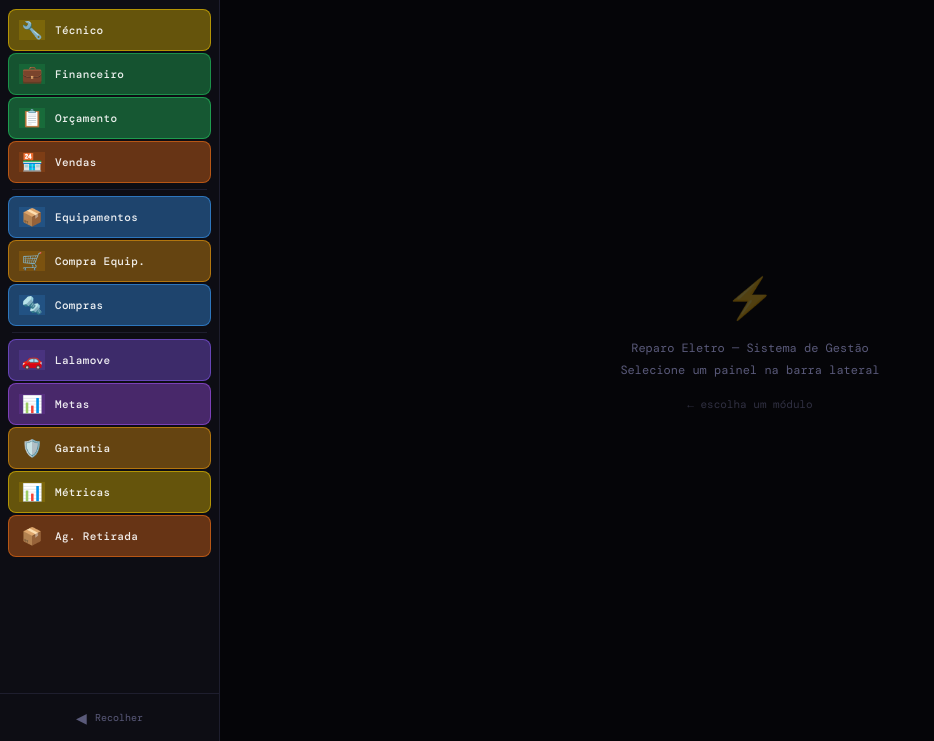
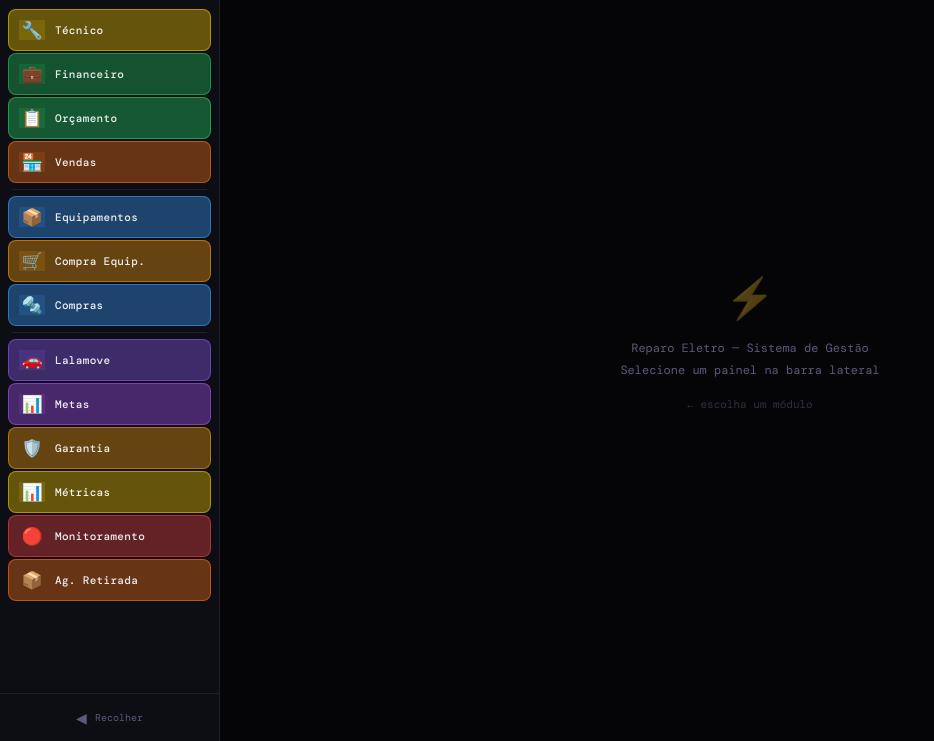
Before and after one commit to reparoeletrobh/techflow, a website: page adm.html in a window 1280 px wide. Shown: the part 59-800 px from the top of the page, without its empty margins (0-934 px from the left). Drawn offline with nearby package versions, Linux system fonts and the light colour scheme.

Commit message:
Update adm.html

```diff
--- a/adm.html
+++ b/adm.html
@@ -430,6 +430,12 @@ html, body { height: 100vh; overflow: hidden; background: var(--bg); color: var(
         <span class="nav-label">Métricas</span>
       </div>
 
+      <div class="nav-item" data-url="/monitoramento" data-label="Monitoramento"
+           style="--item-color:#ef4444" onclick="openPage(this)">
+        <span class="nav-icon">🔴</span>
+        <span class="nav-label">Monitoramento</span>
+      </div>
+
       <div class="nav-item" data-url="/aguardando-retirada" data-label="Ag. Retirada"
            style="--item-color:#f97316" onclick="openPage(this)">
         <span class="nav-icon">📦</span>
```
